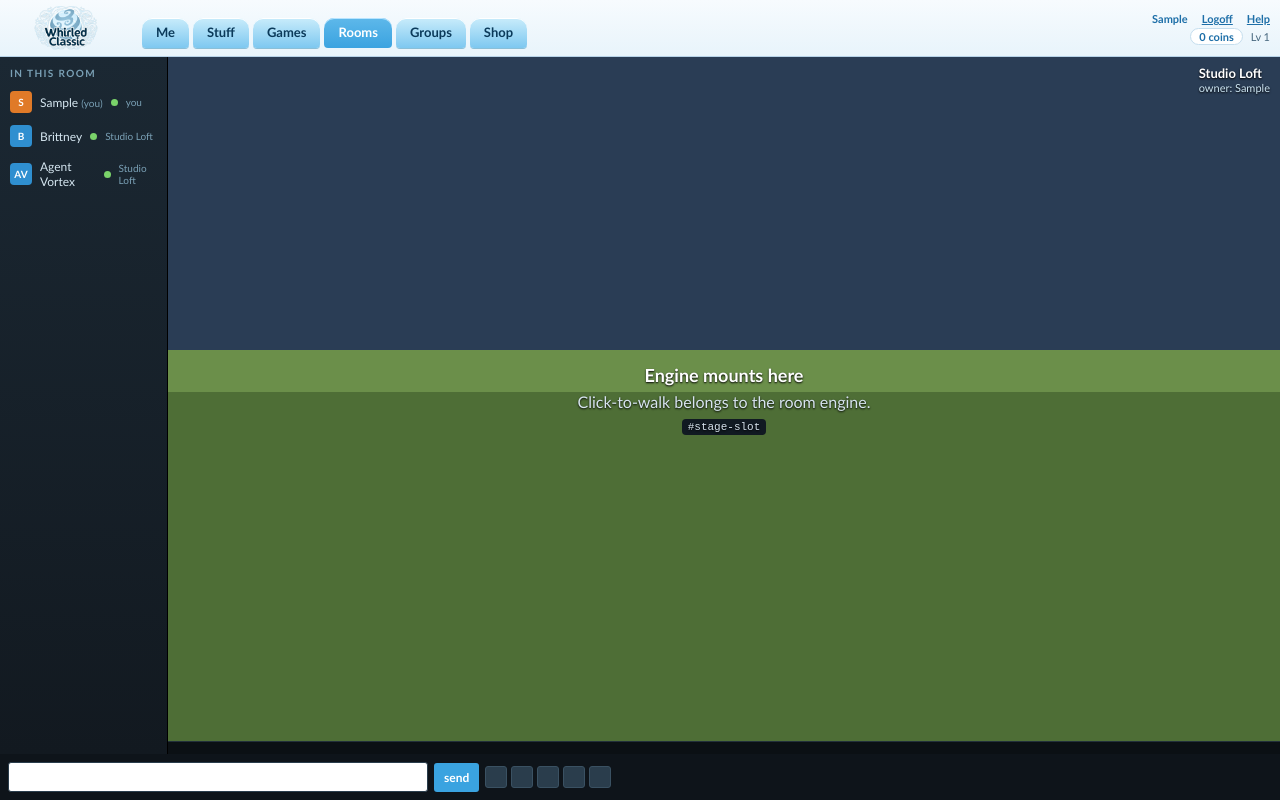
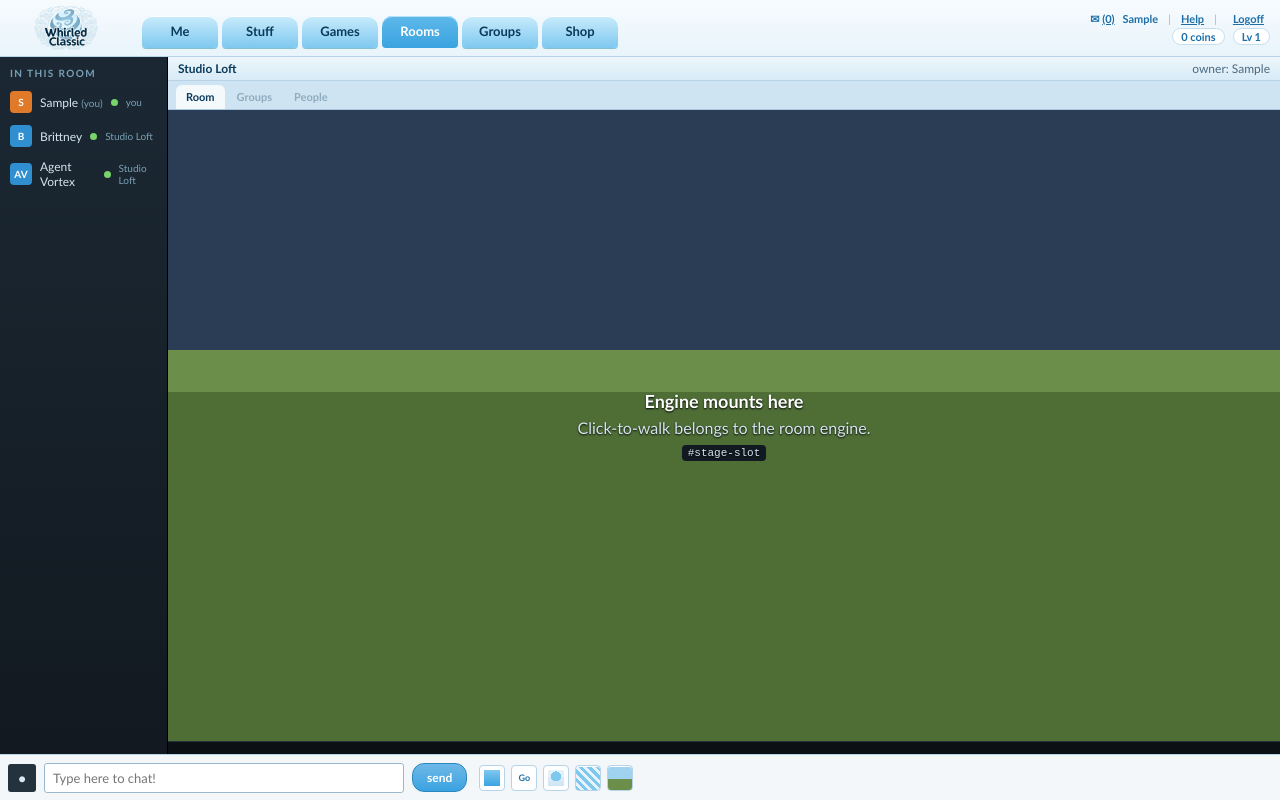
Before and after one commit to whirledclassic/whirled2, a website: page whirled2/web-mock/index.html in a window 1280 px wide. Both pictures are taken after typing "Sample", "Sample123" into the empty fields and a click on the button "Create account". Drawn offline with Linux system fonts and the light colour scheme.

Commit message:
Match classic Whirled chrome: status panel, room strip, chat subtabs, bottom toolbar.

```diff
--- a/whirled2/web-mock/app.js
+++ b/whirled2/web-mock/app.js
@@ -65,7 +65,20 @@
   function rooms() {
     var me = you();
     var here = [{ name: me.name, initials: me.initials, online: true, room: ROOM, you: true }].concat(PEOPLE.filter(function (p) { return p.room === ROOM; }));
-    return '<div class="workspace"><aside class="rail"><h2>In this room</h2>' + here.map(personRow).join('') + '</aside><section class="stage-wrap"><div class="room-flag"><b>' + esc(ROOM) + '</b>owner: ' + esc(me.name) + '</div><div id="stage-slot"><div class="stage-copy"><strong>Engine mounts here</strong>Click-to-walk belongs to the room engine.<code>#stage-slot</code></div></div><div class="chat-log" id="chat-log">' + chat.map(chatRow).join('') + '</div></section></div>';
+    return ''
+      + '<div class="workspace">'
+      +   '<aside class="rail"><h2>In this room</h2>' + here.map(personRow).join('') + '</aside>'
+      +   '<section class="stage-wrap">'
+      +     '<div class="room-strip"><span class="room-name">' + esc(ROOM) + '</span><span class="room-owner">owner: ' + esc(me.name) + '</span></div>'
+      +     '<div class="subtabs" aria-label="Chat channels">'
+      +       '<button type="button" class="subtab is-on">Room</button>'
+      +       '<button type="button" class="subtab" disabled>Groups</button>'
+      +       '<button type="button" class="subtab" disabled>People</button>'
+      +     '</div>'
+      +     '<div id="stage-slot"><div class="stage-copy"><strong>Engine mounts here</strong>Click-to-walk belongs to the room engine.<code>#stage-slot</code></div></div>'
+      +     '<div class="chat-log" id="chat-log">' + chat.map(chatRow).join('') + '</div>'
+      +   '</section>'
+      + '</div>';
   }
   function mePage() {
     var me = you();
@@ -76,7 +89,40 @@
   }
   function shell() {
     var me = you();
-    return '<header class="topbar"><a class="brand" href="#rooms">' + logoImg("logo") + '<span class="sr-only">Whirled Classic</span></a><nav class="tabs">' + [["me","Me"],["stuff","Stuff"],["games","Games"],["rooms","Rooms"],["groups","Groups"],["shop","Shop"]].map(function (t) { return '<button class="tab' + (t[0] === "rooms" ? " is-on" : "") + '" type="button" data-tab="' + t[0] + '">' + t[1] + "</button>"; }).join("") + '</nav><div class="who"><div class="row"><b>' + esc(me.name) + '</b><button type="button" id="logout-btn" class="text-btn">Logoff</button><span class="text-btn">Help</span></div><div class="row"><span class="pill">' + me.coins + ' coins</span><span>Lv 1</span></div></div></header><div id="main"></div><form class="bar" id="chat-form"><input id="chat-input" maxlength="240" placeholder="" /><button class="send" type="submit">send</button><span class="tools" aria-hidden="true"><i></i><i></i><i></i><i></i><i></i></span><span class="grow"></span></form>';
+    return ''
+      + '<header class="topbar">'
+      +   '<a class="brand" href="#rooms">' + logoImg("logo") + '<span class="sr-only">Whirled Classic</span></a>'
+      +   '<nav class="tabs">' + [["me","Me"],["stuff","Stuff"],["games","Games"],["rooms","Rooms"],["groups","Groups"],["shop","Shop"]].map(function (t) {
+            return '<button class="tab' + (t[0] === "rooms" ? " is-on" : "") + '" type="button" data-tab="' + t[0] + '">' + t[1] + '</button>';
+          }).join("") + '</nav>'
+      +   '<div class="who">'
+      +     '<div class="row who-links">'
+      +       '<span class="mail" title="Mail">&#9993; <u>(0)</u></span>'
+      +       '<b>' + esc(me.name) + '</b>'
+      +       '<span class="sep">|</span>'
+      +       '<span class="text-btn">Help</span>'
+      +       '<span class="sep">|</span>'
+      +       '<button type="button" id="logout-btn" class="text-btn">Logoff</button>'
+      +     '</div>'
+      +     '<div class="row who-stats">'
+      +       '<span class="stat coins" title="Coins">' + me.coins + ' coins</span>'
+      +       '<span class="stat level" title="Level">Lv 1</span>'
+      +     '</div>'
+      +   '</div>'
+      + '</header>'
+      + '<div id="main"></div>'
+      + '<form class="bar" id="chat-form">'
+      +   '<button type="button" class="chat-opts" title="Chat options" aria-label="Chat options">&#9679;</button>'
+      +   '<input id="chat-input" maxlength="240" placeholder="Type here to chat!" autocomplete="off" />'
+      +   '<button class="send" type="submit">send</button>'
+      +   '<span class="toolbar" aria-hidden="true">'
+      +     '<i class="tb tb-vol" title="Volume"></i>'
+      +     '<i class="tb tb-go" title="Go"></i>'
+      +     '<i class="tb tb-friends" title="Friends"></i>'
+      +     '<i class="tb tb-party" title="Parties"></i>'
+      +     '<i class="tb tb-room" title="Room"></i>'
+      +   '</span>'
+      + '</form>';
   }
   function paint(tab) {
     if (!session()) {
--- a/whirled2/web-mock/index.html
+++ b/whirled2/web-mock/index.html
@@ -16,8 +16,8 @@
       .brand .logo, img.logo { width: 96px !important; height: 36px !important; max-width: 96px !important; max-height: 36px !important; }
     }
   </style>
-  <link rel="stylesheet" href="./src/styles.css?v=20260905e" />
-  <link rel="stylesheet" href="./src/demo.css?v=20260905e" />
+  <link rel="stylesheet" href="./src/styles.css?v=20260905f" />
+  <link rel="stylesheet" href="./src/demo.css?v=20260905f" />
 </head>
 <body>
   <div id="app">Loading chrome…</div>
@@ -28,16 +28,16 @@
       var el = document.getElementById("app");
       if (!el || window.__whirledBoot) return;
       var msg = (ev && ev.message) ? ev.message : "Script error";
-      el.innerHTML = '<section class="gate"><div class="gate-card"><h1>Chrome failed to load</h1><p class="meta">' + msg + '</p><p><a href="./?v=20260905e">Tap to reload fresh</a></p></div></section>';
+      el.innerHTML = '<section class="gate"><div class="gate-card"><h1>Chrome failed to load</h1><p class="meta">' + msg + '</p><p><a href="./?v=20260905f">Tap to reload fresh</a></p></div></section>';
     });
     setTimeout(function () {
       var el = document.getElementById("app");
       if (!el || window.__whirledBoot) return;
       if (el.textContent.indexOf("Loading chrome") === -1) return;
-      el.innerHTML = '<section class="gate"><div class="gate-card"><h1>Still loading</h1><p class="meta">Old phone cache. Open a fresh link.</p><p><a href="./?v=20260905e">Reload fresh build</a></p></div></section>';
+      el.innerHTML = '<section class="gate"><div class="gate-card"><h1>Still loading</h1><p class="meta">Old phone cache. Open a fresh link.</p><p><a href="./?v=20260905f">Reload fresh build</a></p></div></section>';
     }, 2500);
   </script>
-  <script src="./src/api.js?v=20260905e"></script>
-  <script src="./app.js?v=20260905e"></script>
+  <script src="./src/api.js?v=20260905f"></script>
+  <script src="./app.js?v=20260905f"></script>
 </body>
 </html>
--- a/whirled2/web-mock/src/styles.css
+++ b/whirled2/web-mock/src/styles.css
@@ -325,3 +325,77 @@ body { font-family: var(--ui); color: var(--ink); background: #d7eaf6; }
     max-height: 52px;
   }
 }
+
+
+/* —— Classic status + toolbar (wiki-inspired, pale blue skin) —— */
+.who-links .mail { color: #1e6fa8; font-weight: 700; }
+.who-links .sep { color: #9bb8cc; margin: 0 2px; }
+.who-stats .stat {
+  display: inline-flex; align-items: center; gap: 4px;
+  background: #fff; border: 1px solid #c5deee; border-radius: 999px;
+  padding: 1px 8px; font-weight: 700; color: #1e6fa8;
+}
+.tab {
+  min-width: 76px;
+  min-height: 32px;
+  text-align: center;
+}
+.room-strip {
+  display: flex; justify-content: space-between; align-items: center;
+  padding: 4px 10px; background: linear-gradient(#eef6fc, #d7ebf6);
+  border-bottom: 1px solid #b7d3e8; color: #0b3a5a; font-size: 12px; font-weight: 700;
+}
+.room-owner { font-weight: 500; color: #4a6a80; }
+.subtabs {
+  display: flex; gap: 2px; padding: 4px 8px 0; background: #cfe4f2;
+  border-bottom: 1px solid #a9c7dc;
+}
+.subtab {
+  border: 0; background: transparent; color: #5a7e96; font: 700 11px/1 var(--ui);
+  padding: 6px 10px 7px; border-radius: 6px 6px 0 0; cursor: default;
+}
+.subtab.is-on { background: #f4f9fc; color: #0b3a5a; }
+.subtab:disabled { opacity: 0.55; }
+.room-flag { display: none; } /* replaced by room-strip */
+
+.bar {
+  background: #f3f7fa;
+  color: #16324a;
+  border-top: 1px solid #b7d3e8;
+  gap: 8px;
+}
+.bar input {
+  border: 1px solid #9bb8cc; background: #fff; color: #111;
+  max-width: 360px;
+}
+.bar button.send {
+  background: linear-gradient(#6eb8e8, #3aa3e0);
+  border: 1px solid #2b87c0;
+  border-radius: 12px;
+  padding: 6px 14px;
+}
+.chat-opts {
+  border: 0; width: 28px; height: 28px; border-radius: 50%;
+  background: #3aa3e0; color: #fff; font-size: 10px; cursor: default;
+}
+.toolbar { display: flex; align-items: center; gap: 6px; margin-left: 4px; }
+.tb {
+  width: 26px; height: 26px; display: inline-block; border-radius: 4px;
+  border: 1px solid #b7d3e8; background: #fff center/16px 16px no-repeat;
+  box-shadow: inset 0 1px 0 #fff;
+}
+.tb-vol { background-image: linear-gradient(#7ec8f0, #3aa3e0); }
+.tb-go { background: #fff; position: relative; }
+.tb-go::after { content: "Go"; display: grid; place-items: center; height: 100%; font: 700 9px var(--ui); color: #1e6fa8; }
+.tb-friends { background-image: radial-gradient(circle at 50% 40%, #7ec8f0 0 40%, transparent 41%), linear-gradient(#e8f4fb, #cfe4f2); }
+.tb-party { background: repeating-linear-gradient(45deg, #7ec8f0, #7ec8f0 3px, #e8f4fb 3px, #e8f4fb 6px); }
+.tb-room { background: linear-gradient(#9fd3f0 0 55%, #6b8f4a 55%); }
+
+@media (max-width: 900px) {
+  .bar { background: #0e141a; color: #dce8f0; border-top: 0; }
+  .bar input { border-color: #2a3d4c; }
+  .toolbar { display: none; }
+  .chat-opts { display: none; }
+  .subtabs { overflow-x: auto; }
+  .room-strip { font-size: 11px; }
+}
```
Also changed, not shown: index.html (+2 -2 lines).
